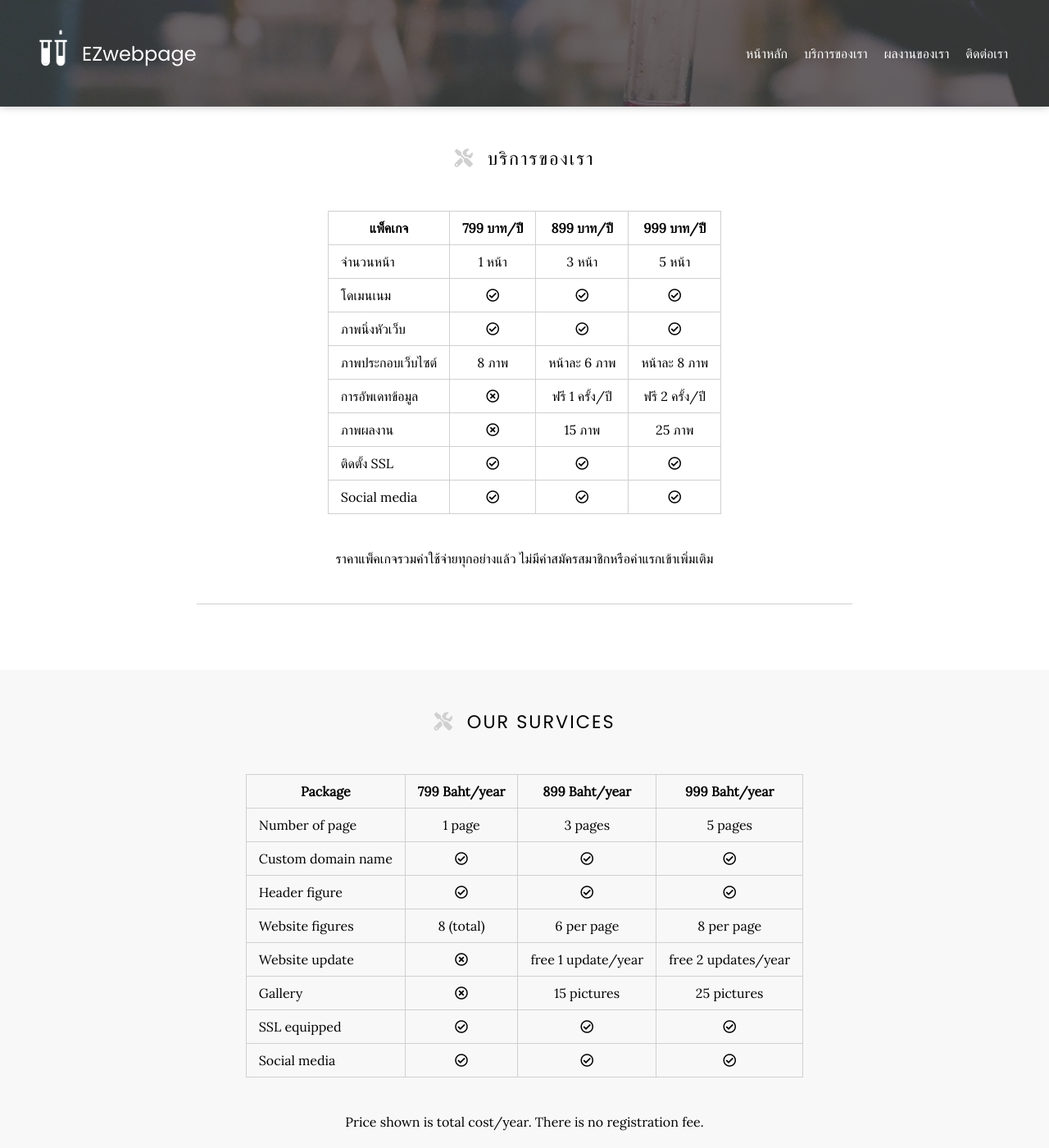
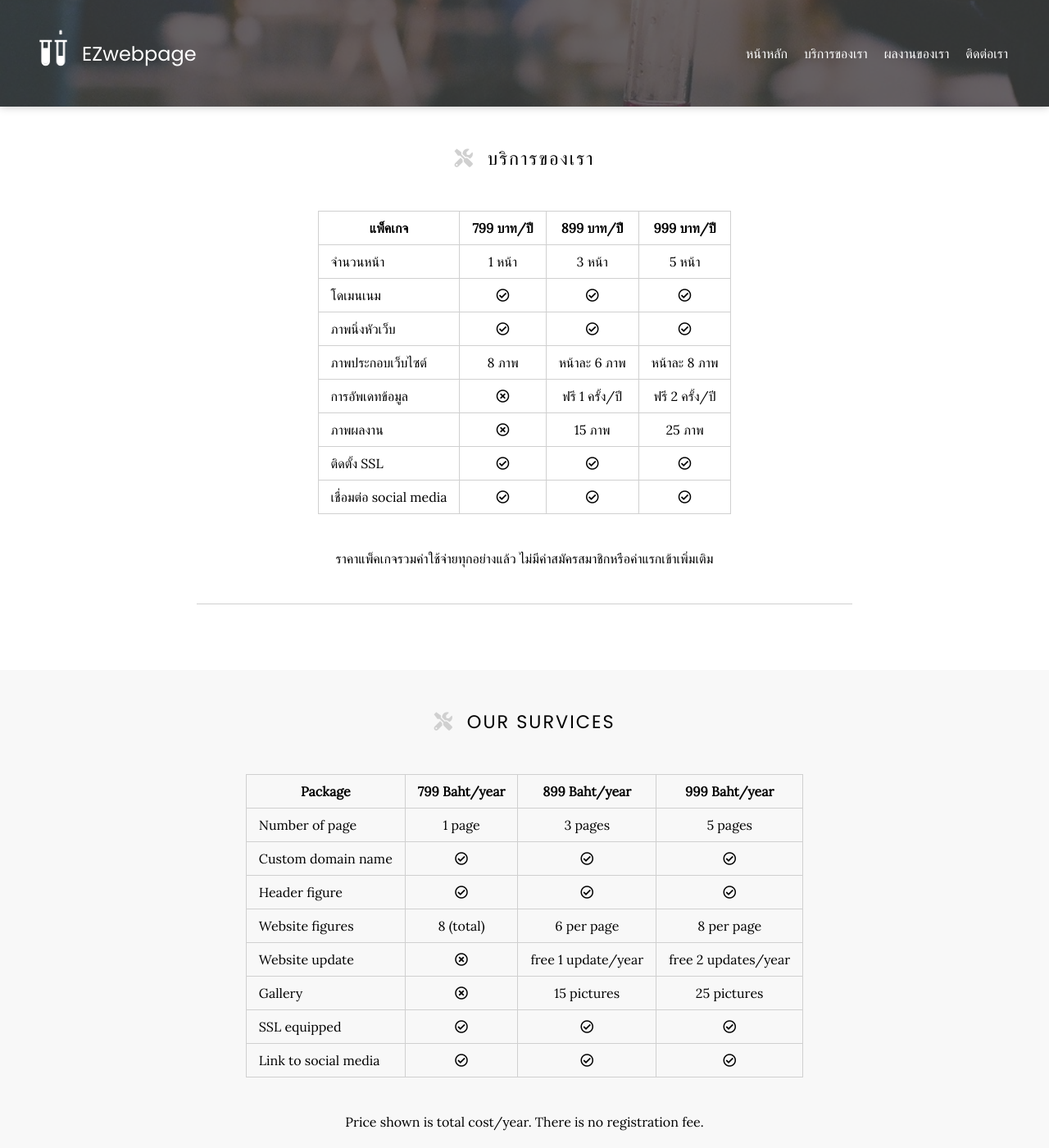
Before and after one commit to EZwebpage/Showcase, a Jekyll site: the page built from resources/index.md, in a window 1280 px wide and 1400 px high. Shown: the whole window at 82% size. Built offline with Jekyll 4.4.1, drawn with Linux system fonts in a browser that asks for light colours; nearby versions of some CDN libraries.

Commit message:
Update index.md

```diff
--- a/resources/index.md
+++ b/resources/index.md
@@ -13,7 +13,7 @@ title: Resources
 | การอัพเดทข้อมูล |  <i class="far fa-times-circle"></i>   |  ฟรี 1 ครั้ง/ปี   |  ฟรี 2 ครั้ง/ปี   |
 | ภาพผลงาน |  <i class="far fa-times-circle"></i>   |  15 ภาพ   |  25 ภาพ   |
 | ติดตั้ง SSL |  <i class="far fa-check-circle"></i>   |  <i class="far fa-check-circle"></i>   |  <i class="far fa-check-circle"></i> |
-| Social media |  <i class="far fa-check-circle"></i>   |  <i class="far fa-check-circle"></i>   |  <i class="far fa-check-circle"></i>   |
+| เชื่อมต่อ social media |  <i class="far fa-check-circle"></i>   |  <i class="far fa-check-circle"></i>   |  <i class="far fa-check-circle"></i>   |
 
 ราคาแพ็คเกจรวมค่าใช้จ่ายทุกอย่างแล้ว ไม่มีค่าสมัครสมาชิกหรือค่าแรกเข้าเพิ่มเติม
 {:.center}
@@ -34,7 +34,7 @@ title: Resources
 | Website update |  <i class="far fa-times-circle"></i>   |  free 1 update/year   |  free 2 updates/year   |
 | Gallery |  <i class="far fa-times-circle"></i>   |  15 pictures   |  25 pictures   |
 | SSL equipped |  <i class="far fa-check-circle"></i>   |  <i class="far fa-check-circle"></i>   |  <i class="far fa-check-circle"></i> |
-| Social media |  <i class="far fa-check-circle"></i>   |  <i class="far fa-check-circle"></i>   |  <i class="far fa-check-circle"></i>   |
+| Link to social media |  <i class="far fa-check-circle"></i>   |  <i class="far fa-check-circle"></i>   |  <i class="far fa-check-circle"></i>   |
 
 Price shown is total cost/year. There is no registration fee.
 {:.center}
```
